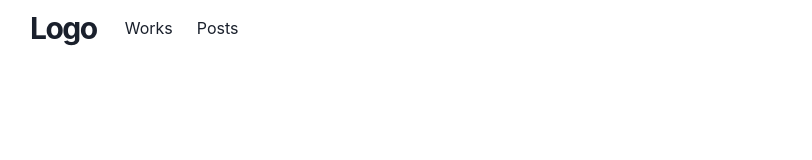
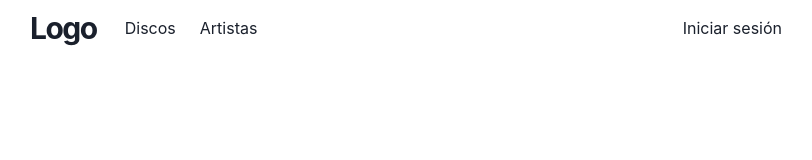
Before and after one commit to vgarmes/record-collector, a Next.js app: page / in a window 1280 px wide. Shown: the top 160 px of the page, without its empty margins (234-1046 px from the left). Built offline with nearby package versions, Linux system fonts and the light colour scheme; no server answers.

Commit message:
session provider

```diff
--- a/components/Navbar.tsx
+++ b/components/Navbar.tsx
@@ -14,9 +14,18 @@ import {
   IconButton,
   useColorModeValue,
   ChakraProps,
+  Button,
+  Avatar,
+  Text,
 } from '@chakra-ui/react';
-import { HamburgerIcon } from '@chakra-ui/icons';
+import {
+  HamburgerIcon,
+  LockIcon,
+  SettingsIcon,
+  SmallCloseIcon,
+} from '@chakra-ui/icons';
 //import ColorModeButton from './color-mode-button';
+import { useSession } from 'next-auth/react';
 
 interface LinkItemProps {
   href: string;
@@ -45,6 +54,7 @@ interface NavbarProps {
 }
 
 const Navbar: React.FC<NavbarProps> = ({ path, sx }) => {
+  const { data: session, status } = useSession();
   return (
     <Box
       position="fixed"
@@ -69,23 +79,45 @@ const Navbar: React.FC<NavbarProps> = ({ path, sx }) => {
           </Heading>
         </Flex>
         <Stack
-          direction={{ base: 'column', md: 'row' }}
-          display={{ base: 'none', md: 'flex' }}
-          width={{ base: 'full', md: 'auto' }}
+          direction={{ base: 'column', sm: 'row' }}
+          display={{ base: 'none', sm: 'flex' }}
+          width={{ base: 'full', sm: 'auto' }}
           alignItems="center"
           flexGrow={1}
-          mt={{ base: 4, md: 0 }}
+          mt={{ base: 4, sm: 0 }}
         >
-          <LinkItem href="/works" path={path}>
-            Works
+          <LinkItem href="/records" path={path}>
+            Discos
           </LinkItem>
-          <LinkItem href="/posts" path={path}>
-            Posts
+          <LinkItem href="/artists" path={path}>
+            Artistas
           </LinkItem>
         </Stack>
-        <Box flex={1} alignSelf="right">
+
+        <Box>
+          {session?.user && status === 'authenticated' ? (
+            <Menu>
+              <MenuButton>
+                <Avatar name={session.user.name!} size="sm" src={''} />
+              </MenuButton>
+              <MenuList>
+                <NextLink href="/settings" passHref>
+                  <MenuItem as={Link} icon={<SettingsIcon />}>
+                    Ajustes
+                  </MenuItem>
+                </NextLink>
+                <MenuItem as={Link} icon={<LockIcon />}>
+                  Cerrar sesión
+                </MenuItem>
+              </MenuList>
+            </Menu>
+          ) : (
+            <NextLink href="/signin" passHref>
+              <Link>Iniciar sesión</Link>
+            </NextLink>
+          )}
           {/*  <ColorModeButton /> */}
-          <Box ml={2} display={{ base: 'inline-block', md: 'none' }}>
+          <Box ml={4} display={{ base: 'inline-block', sm: 'none' }}>
             <Menu>
               <MenuButton
                 as={IconButton}
--- a/pages/_app.tsx
+++ b/pages/_app.tsx
@@ -2,14 +2,21 @@ import '../styles/globals.css';
 import type { AppProps } from 'next/app';
 import { ChakraProvider } from '@chakra-ui/react';
 import Layout from '../components/layouts/Main';
+import { SessionProvider } from 'next-auth/react';
 
-function MyApp({ Component, pageProps, router }: AppProps) {
+function MyApp({
+  Component,
+  pageProps: { session, ...pageProps },
+  router,
+}: AppProps) {
   return (
-    <ChakraProvider>
-      <Layout router={router}>
-        <Component {...pageProps} />
-      </Layout>
-    </ChakraProvider>
+    <SessionProvider session={session}>
+      <ChakraProvider>
+        <Layout router={router}>
+          <Component {...pageProps} />
+        </Layout>
+      </ChakraProvider>
+    </SessionProvider>
   );
 }
 
```
